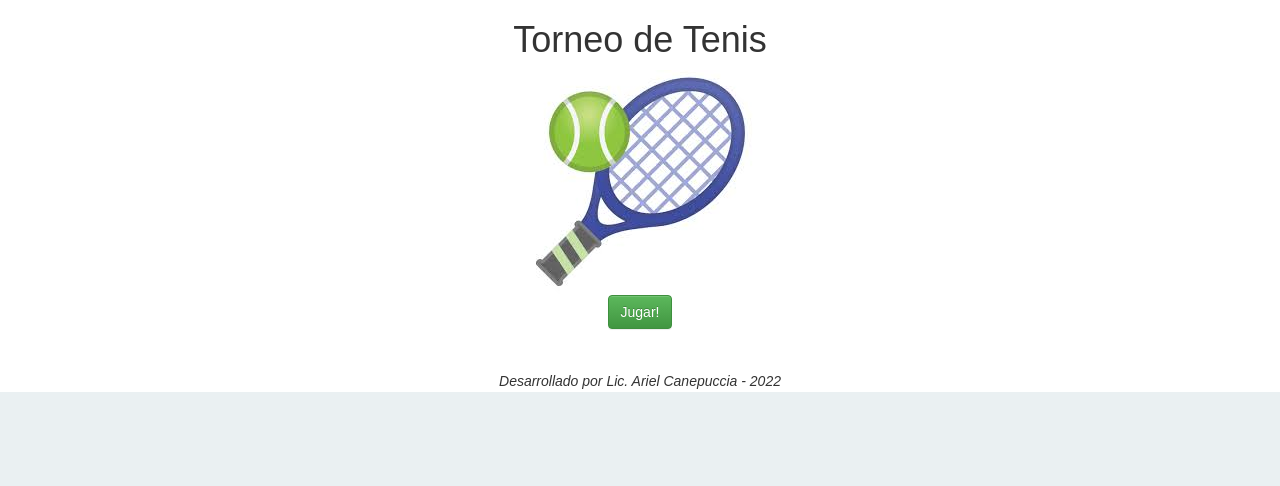
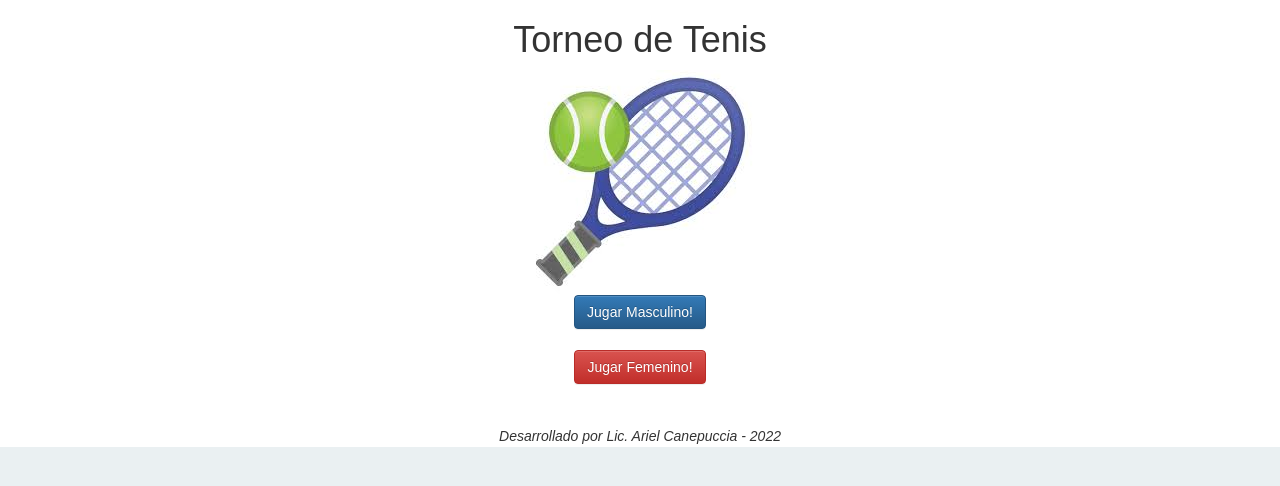
Before and after one commit to arielcane/tenis_project, a PHP site: page / in a window 1280 px wide. Shown: the top 486 px of the page. Run offline with PHP 8.4, Linux system fonts and the light colour scheme; some libraries are stand-ins or nearby versions.

Commit message:
Update torneo.php

```diff
--- a/view/torneo/torneo.php
+++ b/view/torneo/torneo.php
@@ -3,7 +3,15 @@
 <div align="center"><img src="assets/images/torneo.jpg"/></div>
 
 <form id="frm-torneo" action="?c=torneo&a=comenzar_torneo" method="post" enctype="multipart/form-data" name="fcontacto">
+<input type="hidden" name="genero" value="M">
 <div class="text-center">
-        <button class="btn btn-success">Jugar!</button>
+        <button class="btn btn-primary">Jugar Masculino!</button>
     </div>
 </form>
+<br>
+<form id="frm-torneo" action="?c=torneo&a=comenzar_torneo" method="post" enctype="multipart/form-data" name="fcontacto">
+<input type="hidden" name="genero" value="F">
+<div class="text-center">
+        <button class="btn btn-danger">Jugar Femenino!</button>
+    </div>
+</form>
```
